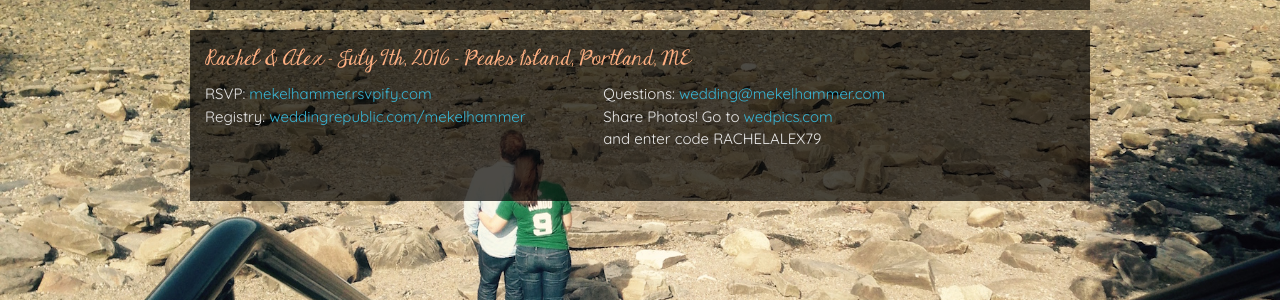
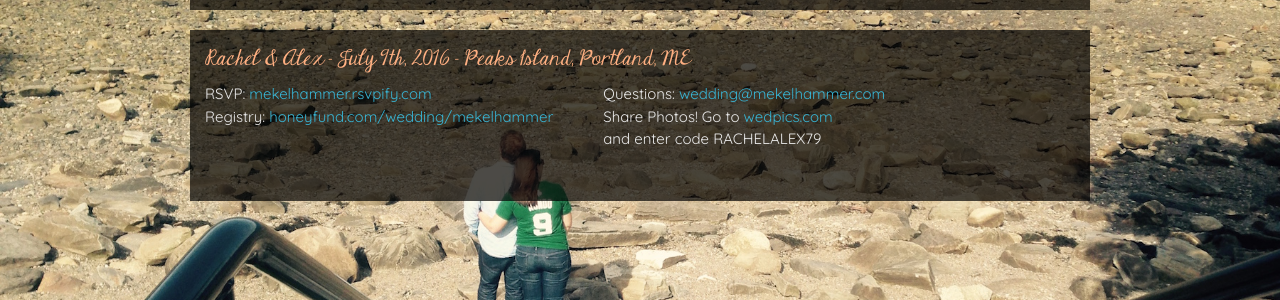
Before and after one commit to amekelburg/wedsite, a Jekyll site: the page built from 8-st-croix.md, in a window 1280 px wide. Shown: the part 230-530 px from the top of the page. Built offline with Jekyll 4.4.1, drawn with Linux system fonts in a browser that asks for light colours; some web fonts are replaced; comment, search, counter and statistics services are not loaded.

Commit message:
Update footer.html

```diff
--- a/_includes/footer.html
+++ b/_includes/footer.html
@@ -24,7 +24,7 @@
         <div class="footer-col  footer-col-3">
           <ul class="contact-list">
             <li>RSVP: <a href="http://mekelhammer.rsvpify.com" target="_NEW">mekelhammer.rsvpify.com</a></li>
-            <li>Registry: <a target="_NEW" href="http://weddingrepublic.com/mekelhammer">weddingrepublic.com/mekelhammer</a></li>
+            <li>Registry: <a target="_NEW" href="http://www.honeyfund.com/wedding/mekelhammer">honeyfund.com/wedding/mekelhammer</a></li>
           </ul>
         </div>
 
```
